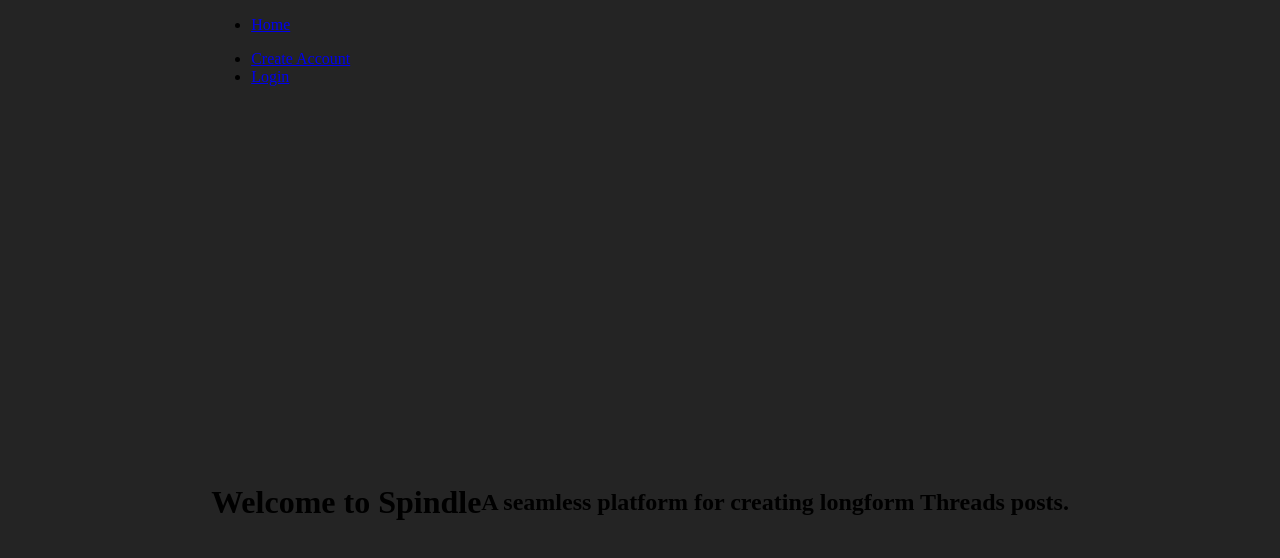
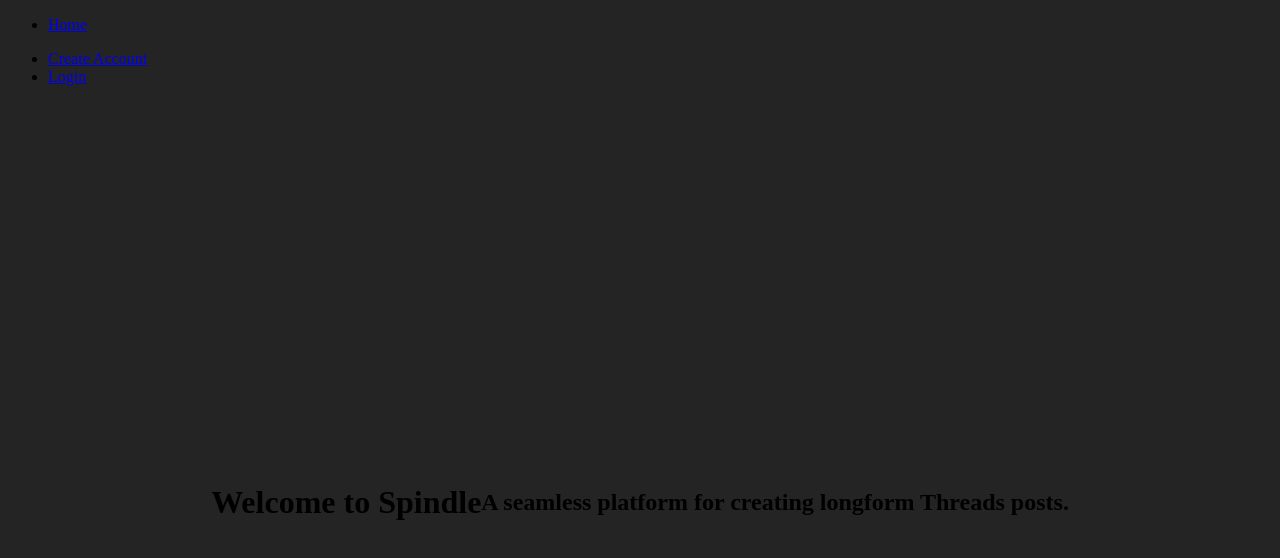
Before and after one commit to 1ShoukR/Spindle, a React (Vite) app: page / in a window 1280 px wide. Shown: the top 558 px of the page. Built offline with nearby package versions, Linux system fonts and the light colour scheme; the HTML template or start-up script is replaced by a standard one.

Commit message:
removed body code

```diff
--- a/src/index.css
+++ b/src/index.css
@@ -2,11 +2,3 @@
   color-scheme: light dark;
   background-color: #242424;
 }
-
-body {
-  margin: 0;
-  display: flex;
-  justify-content: center;
-  align-items: center;
-  min-height: 100vh;
-}
```
